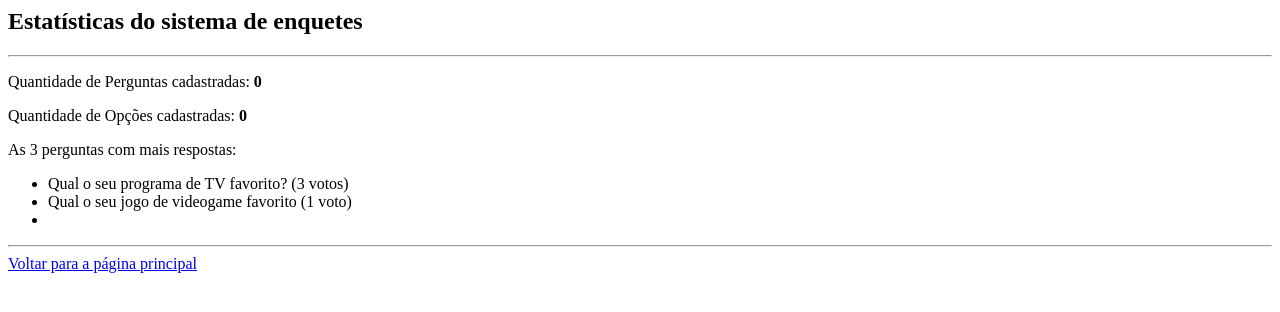
After one commit to abispo/curso-python-proway-20230219, a Django app: page /enquetes/estatisticas/ in a window 1280 px wide. The commit adds this page. Shown: the top 312 px of the page. Run offline with Django 4.2, Linux system fonts and the light colour scheme; data that the repository does not hold is empty.

Commit message:
Arquivos aula 04 Python web

```diff
--- /dev/null
+++ b/modulo03-desenvolvimento-web-com-python/20230521-aula04/enquetes/templates/enquetes/estatisticas.html
@@ -0,0 +1,15 @@
+
+<h2>Estatísticas do sistema de enquetes</h2>
+<hr />
+
+<p>Quantidade de Perguntas cadastradas: <strong>{{ qtd_perguntas }}</strong></p>
+<p>Quantidade de Opções cadastradas: <strong>{{ qtd_opcoes }}</strong></p>
+<p>As 3 perguntas com mais respostas:</p>
+<ul>
+    <li>Qual o seu programa de TV favorito? (3 votos)</li>
+    <li>Qual o seu jogo de videogame favorito (1 voto)</li>
+    <li></li>
+</ul>
+
+<hr />
+<a href="{% url "enquetes:index" %}">Voltar para a página principal</a>
--- a/modulo03-desenvolvimento-web-com-python/20230521-aula04/enquetes/templates/enquetes/index.html
+++ b/modulo03-desenvolvimento-web-com-python/20230521-aula04/enquetes/templates/enquetes/index.html
@@ -10,4 +10,4 @@
 
 <hr />
 
-<a href="#">Estatísticas do sistema</a>
+<a href="{% url 'enquetes:estatisticas' %}">Estatísticas do sistema</a>
--- a/modulo03-desenvolvimento-web-com-python/20230521-aula04/enquetes/templates/enquetes/resultados.html
+++ b/modulo03-desenvolvimento-web-com-python/20230521-aula04/enquetes/templates/enquetes/resultados.html
@@ -9,3 +9,4 @@
 <hr />
 
 <a href="{% url 'enquetes:detalhes' pergunta.id %}">Votar novamente?</a>
+<a href="#">Inserir comentário</a>
--- a/modulo03-desenvolvimento-web-com-python/20230521-aula04/enquetes/urls.py
+++ b/modulo03-desenvolvimento-web-com-python/20230521-aula04/enquetes/urls.py
@@ -13,4 +13,5 @@ urlpatterns = [
     path("<int:pergunta_id>/", views.detalhes, name="detalhes"),
     path("<int:pergunta_id>/resultados/", views.resultados, name="resultados"),
     path("<int:pergunta_id>/votar/", views.votar, name="votar"),
+    path("estatisticas/", views.estatisticas, name="estatisticas")
 ]
--- a/modulo03-desenvolvimento-web-com-python/20230521-aula04/enquetes/views.py
+++ b/modulo03-desenvolvimento-web-com-python/20230521-aula04/enquetes/views.py
@@ -59,3 +59,19 @@ def votar(request, pergunta_id):
         opcao_selecionada.save()
 
         return HttpResponseRedirect(reverse("enquetes:resultados", args=(pergunta.id,)))
+
+
+def estatisticas(request):
+
+    qtd_perguntas = Pergunta.objects.count()
+    qtd_opcoes = len(Opcao.objects.all())
+
+    # Criar uma variável que vai armazenar a lista com as 3 perguntas com mais respostas
+    # Dica: Use o método annotate (e chatgpt pra tirar duvidas)
+
+    contexto = {
+        "qtd_perguntas": qtd_perguntas,
+        "qtd_opcoes": qtd_opcoes
+    }
+
+    return render(request, "enquetes/estatisticas.html", contexto)
```
Also changed, not shown: modulo03-desenvolvimento-web-com-python/20230521-aula04/README.md.
